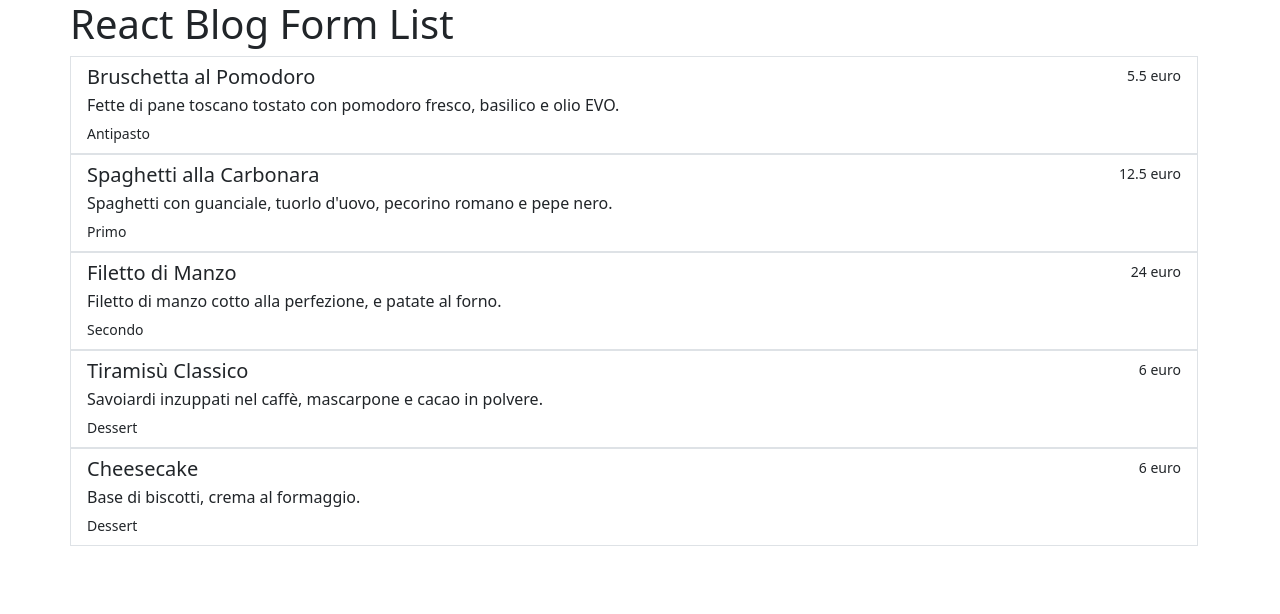
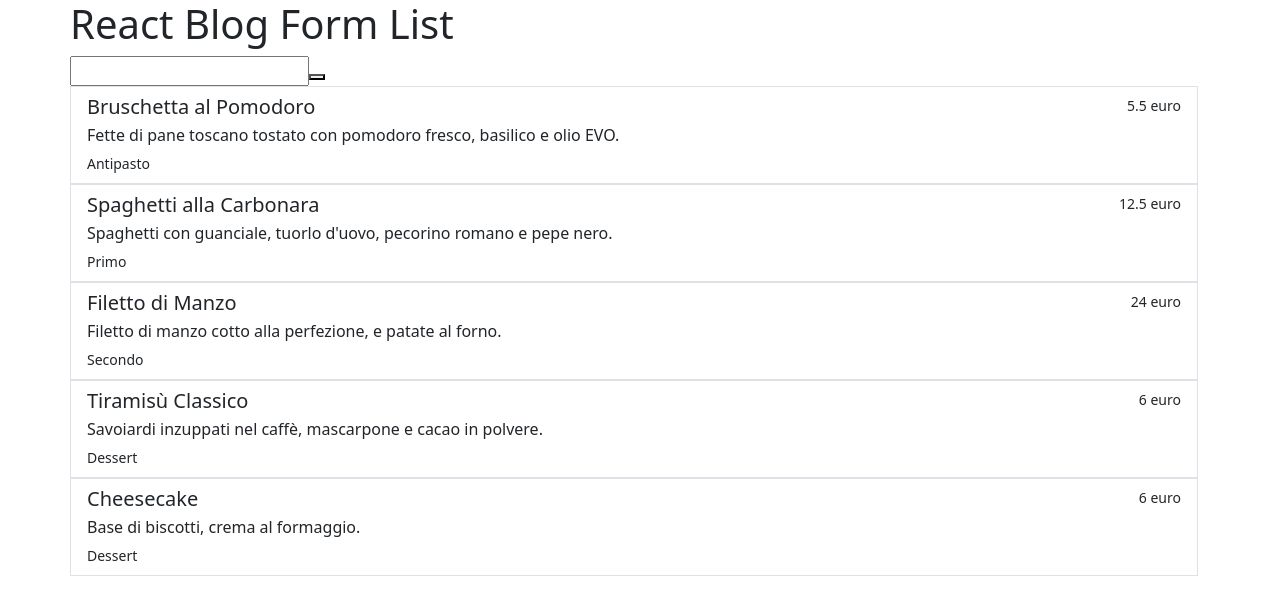
Before and after one commit to akthernahela/react-form, a React (Vite) app: page / in a window 1280 px wide. Shown: the top 614 px of the page. Built offline with nearby package versions, Linux system fonts and the light colour scheme.

Commit message:
Add a input form

```diff
--- a/src/components/Main.jsx
+++ b/src/components/Main.jsx
@@ -47,6 +47,10 @@ export default function Main() {
         <main>
             <ul className="container list-group">
                 <h1>React Blog Form List</h1>
+                <form>
+                    <input type="text" />
+                    <button></button>
+                </form>
                 {
                     foodMenuList.map((menu) => (
                         <li>
```
